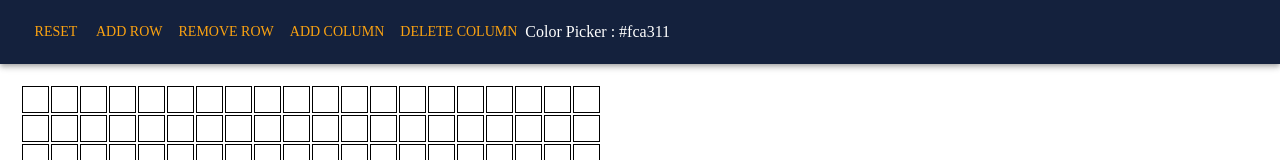
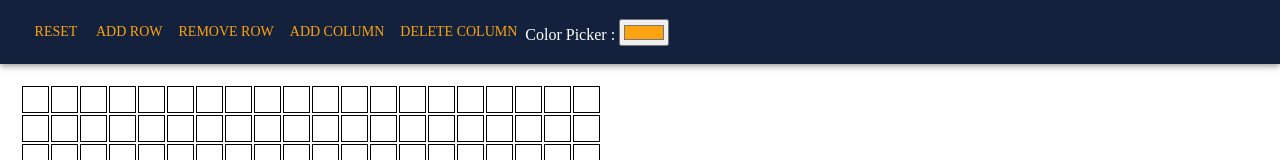
Before and after one commit to Web-Dev-Speedrunners/react-grid, a React (Create React App) app: page / in a window 1280 px wide. Shown: the top 160 px of the page. Built offline with nearby package versions, Linux system fonts and the light colour scheme.

Commit message:
bug: all nodes are bound to the same color

```diff
--- a/src/components/color_picker/index.jsx
+++ b/src/components/color_picker/index.jsx
@@ -1,16 +1,24 @@
-import React from 'react'
-import PropType from 'prop-types'
+import React from "react";
+import PropType from "prop-types";
 
-const ColorPicker = ({
-  color,
-  onSetColor
-}) => {
-  return <div>Color Picker : {color}</div>
-}
+const ColorPicker = ({ color, onSetColor }) => {
+  return (
+    <span>
+      Color Picker :{" "}
+      {
+        <input
+          type="color"
+          value={color}
+          onChange={(t) => onSetColor(t.target.value)}
+        />
+      }
+    </span>
+  );
+};
 
 ColorPicker.propTypes = {
   color: PropType.string,
-  onSetColor: PropType.func
-}
+  onSetColor: PropType.func,
+};
 
-export default ColorPicker
+export default ColorPicker;
```
